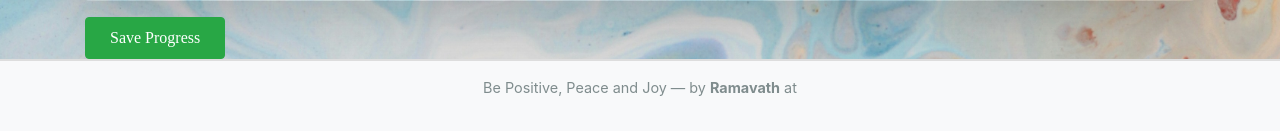
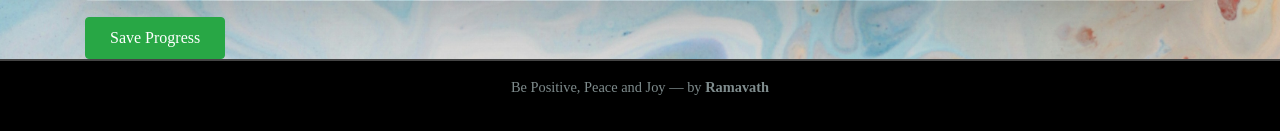
Before and after one commit to ramavathdhakya2025/tracker-website, a Flask app: page / in a window 1280 px wide. Shown: the part 1381-1512 px from the top of the page. Run offline with Flask 3, Linux system fonts and the light colour scheme; some libraries are stand-ins or nearby versions.

Commit message:
footer color is changed

```diff
--- a/templates/base.html
+++ b/templates/base.html
@@ -27,9 +27,9 @@
 <script src="{{ url_for('static', filename='js/script.js') }}"></script>
 {% endblock %}
 </body>
-<footer class="text-center py-3" style="background-color:#f8f9fa; border-top:2px solid #ddd;">
+<footer class="text-center py-3" style="background-color:#000; color:#fff; border-top:2px solid #444; font-family: Roman">
     {% block footer %}
     <p style="color:#7f8c8d; font-size:0.9rem;">
-        Be Positive, Peace and Joy — by <strong>Ramavath</strong> at {{ current_time }} {% endblock %}
+        Be Positive, Peace and Joy — by <strong>Ramavath</strong> {% endblock %}
 </footer>
 </html>
```
